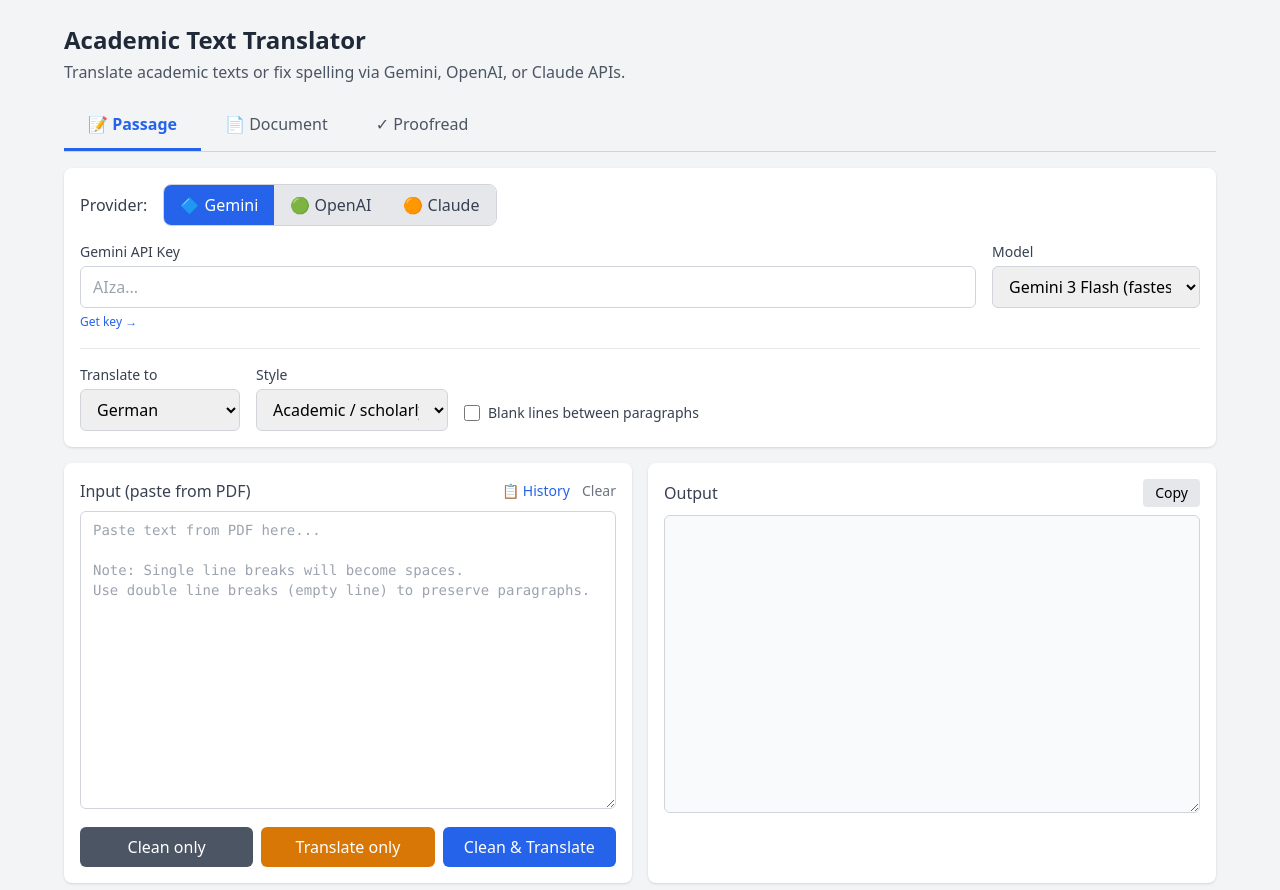
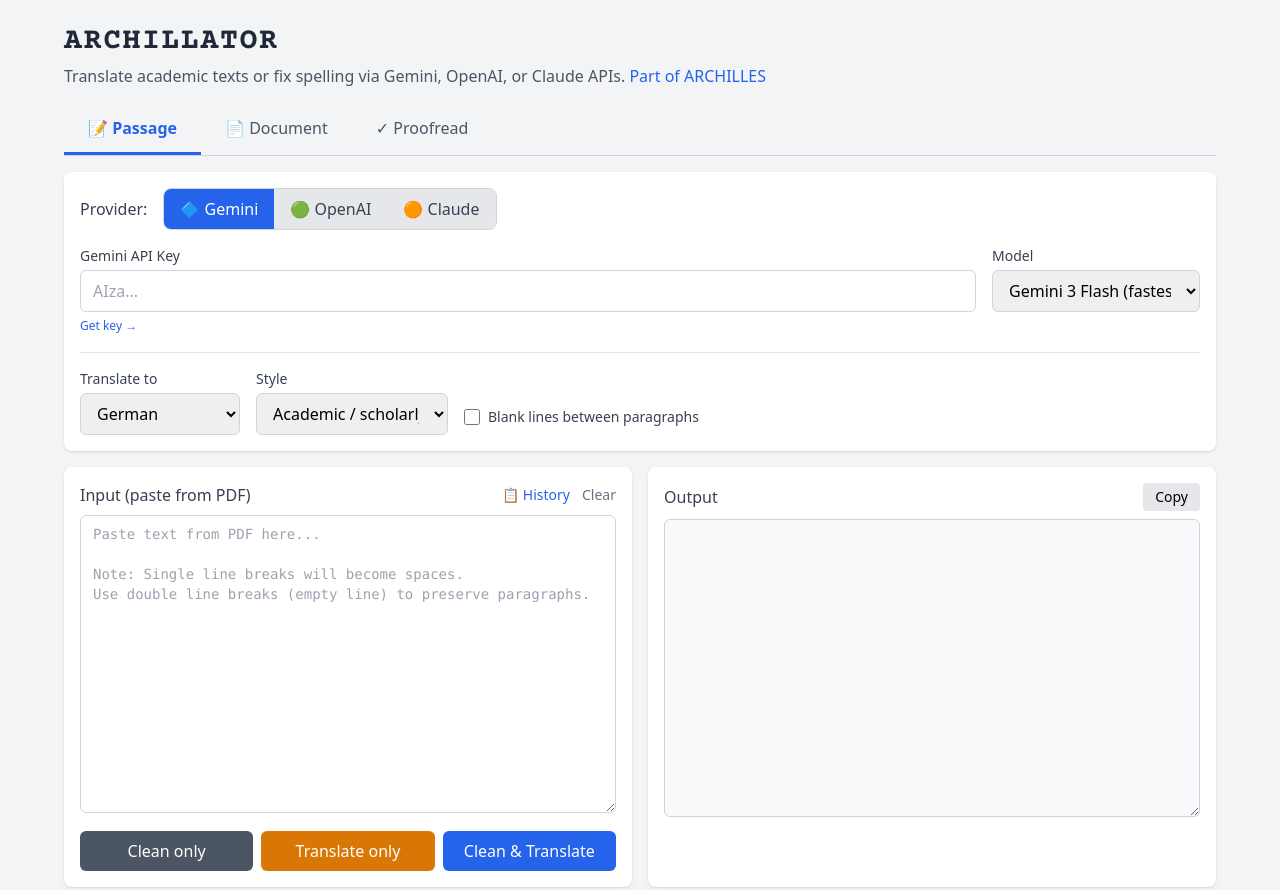
Before and after one commit to kasssandr/archillator, a plain HTML site: page archillator.html in a window 1280 px wide. Shown: the top 890 px of the page. Drawn offline with nearby package versions, Linux system fonts and the light colour scheme.

Commit message:
Update title and styling in archillator.html

```diff
--- a/archillator.html
+++ b/archillator.html
@@ -3,12 +3,17 @@
 <head>
     <meta charset="UTF-8">
     <meta name="viewport" content="width=device-width, initial-scale=1.0">
-    <title>ARCHILLATOR</title>
+    <title>ARCHILLATOR – Academic Text Translator</title>
     <script src="https://cdn.tailwindcss.com"></script>
     <script src="https://unpkg.com/mammoth@1.6.0/mammoth.browser.min.js"></script>
     <script src="https://unpkg.com/jszip@3.10.1/dist/jszip.min.js"></script>
     <script src="https://unpkg.com/docx@8.5.0/build/index.umd.js"></script>
+    <link href="https://fonts.googleapis.com/css2?family=Courier+Prime:wght@400;700&display=swap" rel="stylesheet">
     <style>
+        .logo-font {
+            font-family: 'Courier Prime', monospace;
+            letter-spacing: 0.05em;
+        }
         .copy-feedback {
             animation: fadeOut 2s forwards;
         }
@@ -115,8 +120,8 @@
 </head>
 <body class="bg-gray-100 min-h-screen p-6">
     <div class="max-w-6xl mx-auto">
-        <h1 class="text-2xl font-bold text-gray-800 mb-1">Academic Text Translator</h1>
-        <p class="text-gray-600 mb-4">Translate academic texts or fix spelling via Gemini, OpenAI, or Claude APIs.</p>
+        <h1 class="logo-font text-3xl font-bold text-gray-800 mb-1">ARCHILLATOR</h1>
+        <p class="text-gray-600 mb-4">Translate academic texts or fix spelling via Gemini, OpenAI, or Claude APIs. <a href="https://archilles.org" class="text-blue-600 hover:underline">Part of ARCHILLES</a></p>
 
         <!-- Mode Tabs -->
         <div class="flex border-b border-gray-300 mb-4">
```
